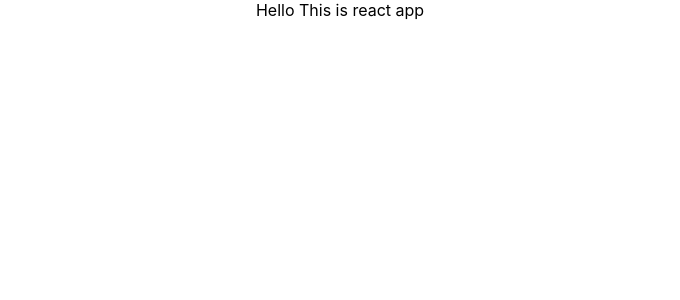
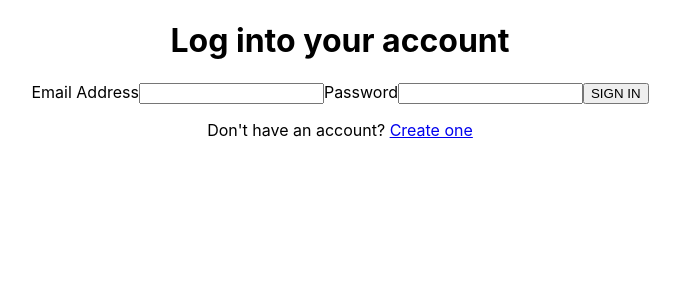
Before and after one commit to nugrezo/thread_app, a React (Create React App) app: page /login in a window 1280 px wide. Shown: the top 300 px of the page, without its empty margins (300-980 px from the left). Built offline with nearby package versions, Linux system fonts and the light colour scheme.

Commit message:
Login component is created

```diff
--- a/src/App.js
+++ b/src/App.js
@@ -1,5 +1,6 @@
 import "./App.css";
-import { BrowserRouter } from "react-router-dom";
+import { BrowserRouter, Route, Routes } from "react-router-dom";
+import Login from "./Login";
 
 function App() {
   return (
@@ -12,7 +13,9 @@
       rendering the associated component when the path is matched.*/}
 
         <BrowserRouter>
-          <div>Hello This is react app</div>
+          <Routes>
+            <Route path="/login" element={<Login />} />
+          </Routes>
         </BrowserRouter>
       </div>
     </div>
--- /dev/null
+++ b/src/Login.js
@@ -0,0 +1,107 @@
+import React, { useState } from "react";
+import { Link, useNavigate } from "react-router-dom";
+
+/* Functional component representing the login page of the forum application.*/
+const Login = () => {
+  // State variables to manage user input, loading state, and navigation.
+  const [email, setEmail] = useState("");
+  const [password, setPassword] = useState("");
+  const [loading, setLoading] = useState(false); // Added loading state
+  const navigate = useNavigate();
+
+  // Function to handle user login, sending a request to the server.
+  const loginUser = (email, password) => {
+    // Set loading to true while waiting for the response
+    setLoading(true);
+    fetch("https://forum-system-server.onrender.com/api/", {
+      method: "POST",
+      body: JSON.stringify({
+        email,
+        password,
+      }),
+      headers: {
+        "Content-Type": "application/json",
+      },
+    })
+      .then((res) => {
+        if (!res.ok) {
+          throw new Error("Network response was not ok");
+        }
+        return res.json();
+      })
+      .then((data) => {
+        // Handle the response data from the server
+        if (data.error_message) {
+          alert(data.error_message);
+        } else {
+          alert(data.message);
+          navigate("/dashboard");
+          // Set user information in local storage
+          localStorage.setItem("_id", data.userId);
+          localStorage.setItem("username", data.username);
+          console.log("userId is ", data.userId); // Check the ID being set
+        }
+      })
+      .catch((err) => {
+        // Handle errors during the fetch request
+        console.error(err);
+        alert("An error occurred. Please try again later."); // Display a user-friendly error message
+      })
+      .finally(() => {
+        // Set loading back to false regardless of success or failure
+        setLoading(false);
+      });
+  };
+  // Event handler for form submission, triggers user login.
+  const handleSubmit = (e) => {
+    e.preventDefault();
+    // Client-side validation
+    if (!email || !password) {
+      alert("Email and password are required.");
+      return;
+    }
+    // Call the login function(loginUser) with user input
+    loginUser(email, password);
+    // Clear input fields after submission
+    setEmail("");
+    setPassword("");
+  };
+  // JSX rendering of the Login component, including the login form.
+  return (
+    <main className="login">
+      <h1 className="loginTitle">Log into your account</h1>
+      <form className="loginForm" onSubmit={handleSubmit}>
+        {/* Input field for email address */}
+        <label htmlFor="email">Email Address</label>
+        <input
+          type="text"
+          name="email"
+          id="email"
+          required
+          value={email}
+          onChange={(e) => setEmail(e.target.value)}
+        />
+        {/* Input field for password */}
+        <label htmlFor="password">Password</label>
+        <input
+          type="password"
+          name="password"
+          id="password"
+          required
+          value={password}
+          onChange={(e) => setPassword(e.target.value)}
+        />
+        {/* Button for submitting the login form, with loading state handling */}
+        <button className="loginBtn" disabled={loading}>
+          {loading ? "Signing in..." : "SIGN IN"}
+        </button>
+        {/* Link to navigate to the registration page */}
+        <p>
+          Don't have an account? <Link to="/register">Create one</Link>
+        </p>
+      </form>
+    </main>
+  );
+};
+
+export default Login;
```
